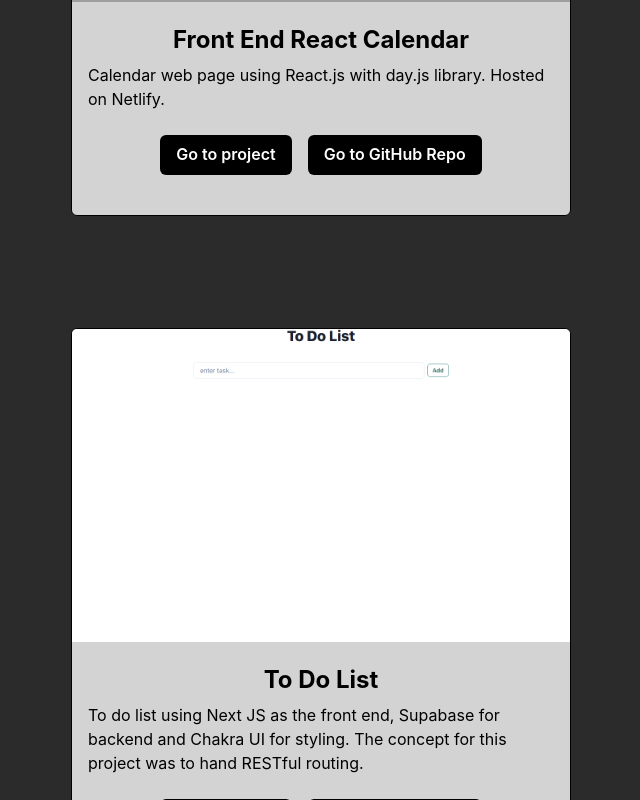
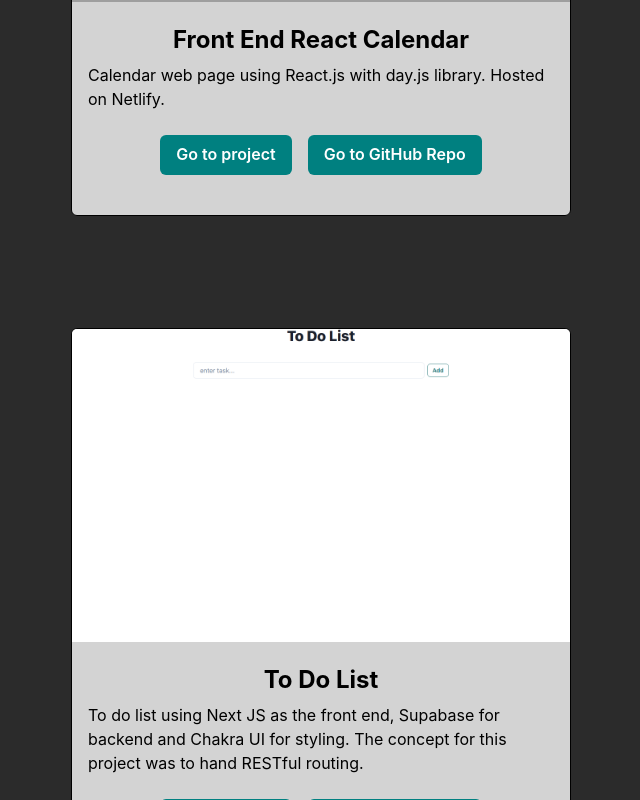
Before and after one commit to ericonti24/portfolio-site, a Next.js app: page / in a window 1280 px wide. Shown: the part 4340-5140 px from the top of the page, without its empty margins (319-959 px from the left). Built offline with nearby package versions, Linux system fonts and the light colour scheme; grey boxes are pictures that could not be loaded.

Commit message:
project button color change

```diff
--- a/app/projects/page.js
+++ b/app/projects/page.js
@@ -59,9 +59,9 @@ import {
             m={6}
           >
             <Button
-              _hover={{ color: 'white', bg: 'teal' }}
+              _hover={{ color: 'black', bg: 'teal' }}
               color='white'
-              bg={useColorModeValue('black')}
+              bg={useColorModeValue('teal')}
               variant='outline'
               as="a"
               href={project.link}
@@ -72,9 +72,9 @@ import {
                 Go to project
               </Button>
             <Button
-              _hover={{ color: 'white', bg: 'teal' }}
+              _hover={{ color: 'black', bg: 'teal' }}
               color='white'
-              bg={useColorModeValue('black')}
+              bg={useColorModeValue('teal')}
               variant='outline'
               as="a"
               href={project.github}
```
